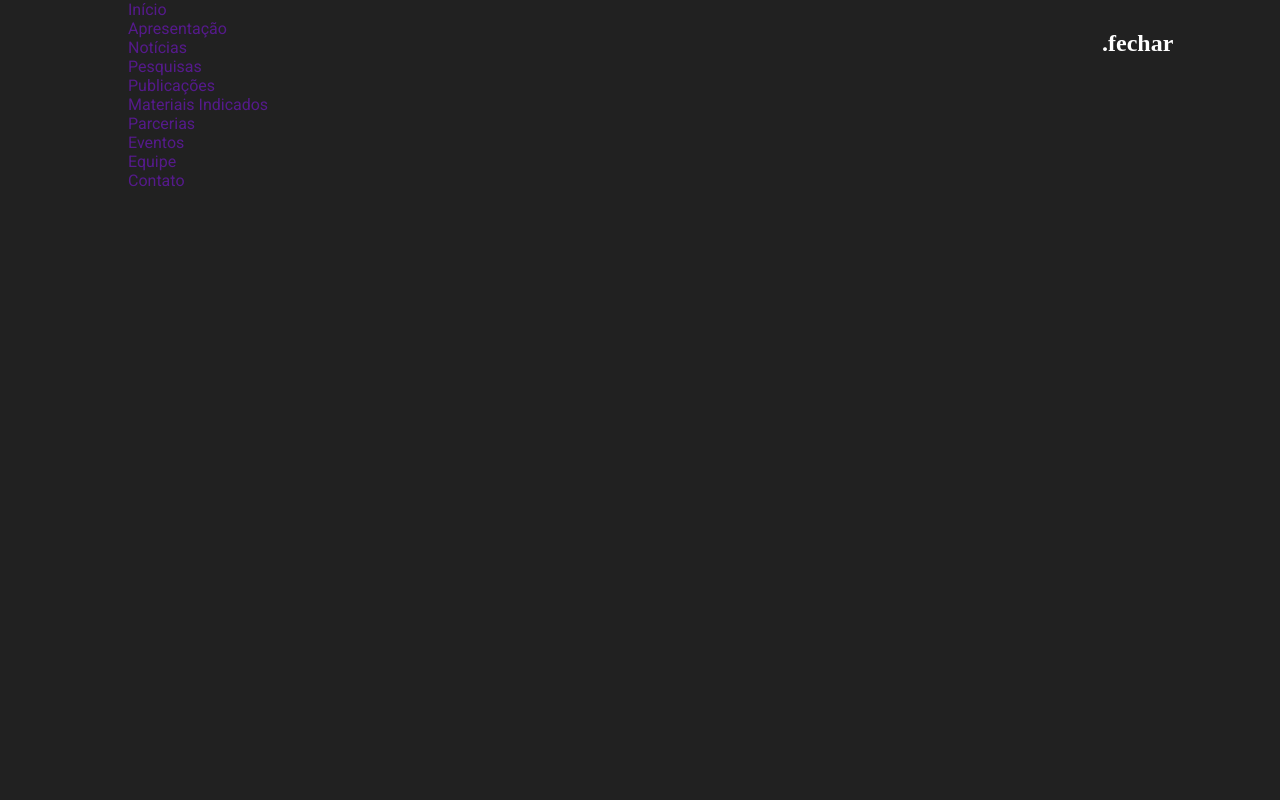
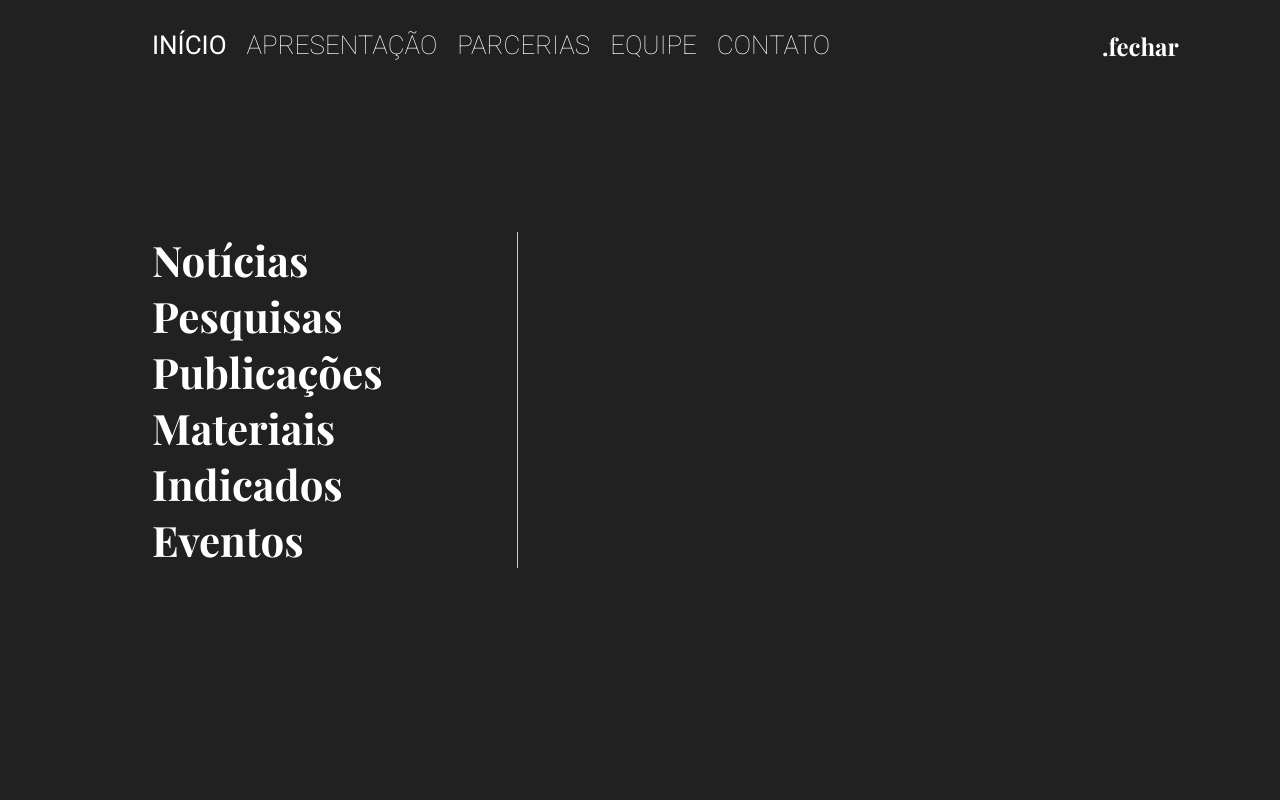
Before and after one commit to luizerl/gepat, a plain HTML site: page index.html in a window 1280 px wide. Both pictures are taken after a click on the label 1122 px from the left and 39 px from the top of the page. Shown: the top 800 px of the page. Drawn offline with nearby package versions, Linux system fonts and the light colour scheme; a web font is replaced by a local one.

Commit message:
Updating the menu

```diff
--- a/css/style.css
+++ b/css/style.css
@@ -104,10 +104,7 @@ nav .menu-label:hover span:last-of-type{
 
 nav .menu-window{
     display: none;
-}
-
-nav input:checked ~ .menu-window{
-    display: block;
+    padding: 30px;
     width: 100%;
     height: 100vh;
     background-color: var(--darker);
@@ -117,6 +114,19 @@ nav input:checked ~ .menu-window{
     z-index: 2;
 }
 
+nav .menu-window > .container{
+    display: flex;
+    flex-direction: column;
+    justify-content: space-evenly;
+    width: inherit;
+    height: 100%;
+
+}
+nav input:checked ~ .menu-window{
+    display: block;
+
+}
+
 nav input:checked ~ .menu-label > span{
     display: none;
 }
@@ -124,7 +134,7 @@ nav input:checked ~ .menu-label > span{
 nav input:checked ~ .menu-label::before{
     content: '.fechar';
     display: block;
-    font-family: 'Playful Display';
+    font-family: 'Playfair Display';
     font-size: 24px;
     font-weight: bold;
     position: absolute;
@@ -133,7 +143,48 @@ nav input:checked ~ .menu-label::before{
     z-index: 20;
 }
 
+nav .menu-window .horizontal-menu{
+    position: absolute;
+    top: 30px;
+    font-family: 'Roboto', sans-serif;
+    text-transform: uppercase;
+    font-weight: lighter;
+    display: flex;
+    font-size: 26px;
+    width: 60%;
+}
 
+nav .menu-window .horizontal-menu li{
+    margin-right: 20px;
+}
+
+nav .menu-window .horizontal-menu .current-page,
+nav .menu-window .horizontal-menu li:hover{
+    font-weight: 400;
+}
+
+nav .menu-window .vertical-menu{
+    display: flex;
+    flex-direction: column;
+    font-family: 'Playfair Display', serif;
+    font-size: 42px;
+    font-weight: bold;
+    width: 30%;
+    border-right: .8px solid var(--light-grey);
+}
+
+
+nav .menu-window ul li a{
+    text-decoration: none;
+    color: white;
+}
+
+
+nav .menu-window .vertical-menu li:hover{
+    -webkit-text-fill-color: transparent;
+    -webkit-text-stroke: .2px white;
+    font-style: italic;
+}
 
 
 /* APRESENTAÇÃO */
@@ -351,7 +402,7 @@ nav input:checked ~ .menu-label::before{
 }
 
 
-.input-container .post-container .post{
+#post-blog .input-container .post-container .post{
     width: 100%;
     height: 500px;
     padding: 30px;
@@ -363,22 +414,23 @@ nav input:checked ~ .menu-label::before{
     justify-content: flex-end;
 }
 
-.post-info{
+#post-blog .post-info{
     text-align: left;
     color: white;
     text-shadow: 1px 2px 2px black;
 }
-.post-info .post-title{
+
+#post-blog .post-info .post-title{
     margin-bottom: 20px;
 }
-.post-info .post-title a{
+
+#post-blog .post-info .post-title a{
     color: white;
     font-size: 26px;
     text-transform: uppercase;
 }
 
-
-.post::before{
+#post-blog .post::before{
     content: '';
     display: block;
     width: 100%;
@@ -390,7 +442,7 @@ nav input:checked ~ .menu-label::before{
     z-index: -1;
 }
 
-.post::after{
+#post-blog .post::after{
     content: attr(data-slug);
     display: block;
     position: absolute;
@@ -405,7 +457,7 @@ nav input:checked ~ .menu-label::before{
 }
 
 
-.post-img{
+#post-blog .post-img{
     display: flex;
     justify-content: center;
     align-items: center;
@@ -418,7 +470,7 @@ nav input:checked ~ .menu-label::before{
     overflow: hidden;
 }
 
-.post-img img{
+#post-blog .post-img img{
     min-width: 100%;
     min-height: 100%;
 }
@@ -605,6 +657,7 @@ footer  .menu-footer{
 }
 
 footer .logo{
+
     text-align: center;
     width: 300px;
     align-self: flex-start;
--- a/index.html
+++ b/index.html
@@ -28,23 +28,26 @@
                     <span></span>
                 </label>
 
-                <label class="menu-window" for="menu-hamburguer">
+                <div class="menu-window" for="menu-hamburguer">
                     <div class="container">
-                        <ul>
-                            <li><a href="">Início</a></li>
-                            <li><a href="">Apresentação</a></li>
-                            <li><a href="">Notícias</a></li>
-                            <li><a href="">Pesquisas</a></li>
-                            <li><a href="">Publicações</a></li>
-                            <li><a href="">Materiais Indicados</a></li>
-                            <li><a href="">Parcerias</a></li>
+                        <ul class="horizontal-menu">
+                            <li class="current-page"><a href="">Início</a></li>
+                            <li><a href="#presentation">Apresentação</a></li>
+                            <li><a href="#partnerships">Parcerias</a></li>
+                            <li><a href="./team.html">Equipe</a></li>
+                            <li><a href="#contact">Contato</a></li>
+                        </ul>
+                        <ul class="vertical-menu">
+                            <li><a href="./news.html">Notícias</a></li>
+                            <li><a href="./articles.html">Pesquisas</a></li>
+                            <li><a href="./publications.html">Publicações</a></li>
+                            <li><a href="./indicated-material.html">Materiais Indicados</a></li>
                             <li><a href="">Eventos</a></li>
-                            <li><a href="">Equipe</a></li>
-                            <li><a href="">Contato</a></li>
                         </ul>
 
+
                     </div>
-                </label>
+                </div>
             </nav>
         </div>
     </header>
```
